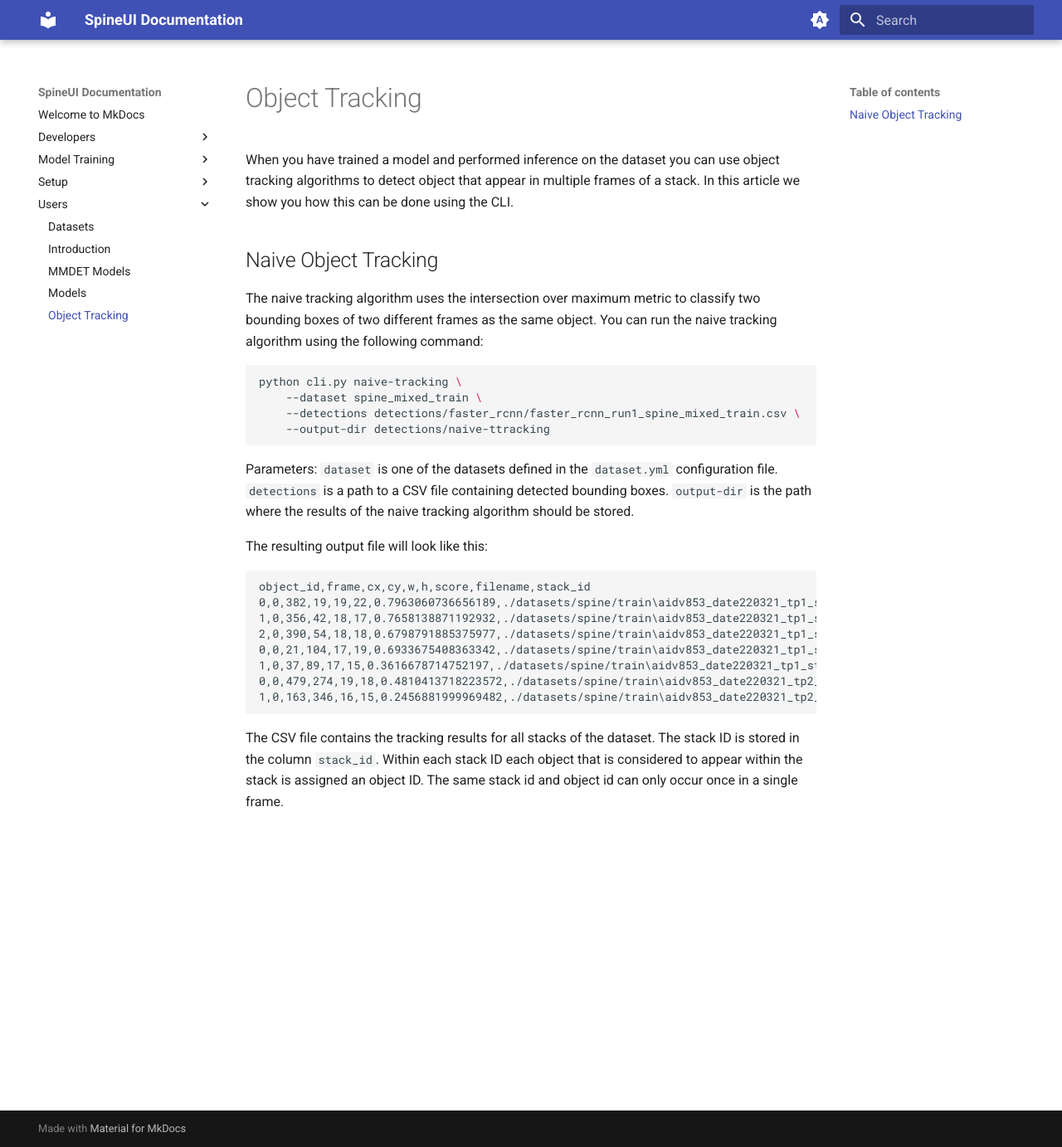
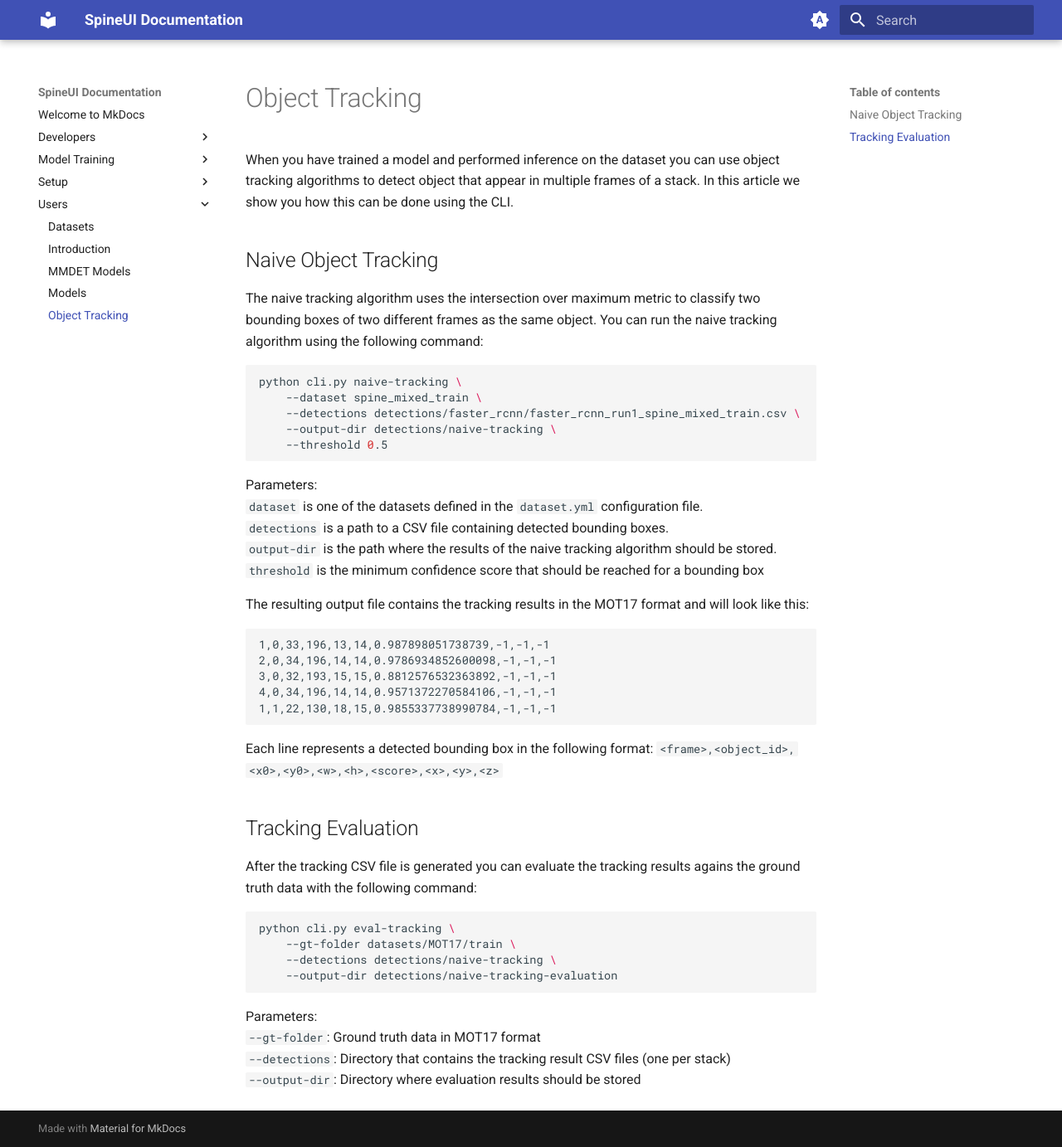
Before and after one commit to TNodeCode/SpineUI, an MkDocs documentation site: the page built from docs/Users/Object Tracking.md, in a window 1280 px wide and 1383 px high. Shown: the whole window at 83% size. Built offline with MkDocs 1.6.1 and Material for MkDocs 9.7.7, drawn with Linux system fonts in a browser that asks for light colours.

Commit message:
Updated documentation

````diff
--- a/cli.py
+++ b/cli.py
@@ -13,7 +13,8 @@ def cli():
 @click.option('--dataset', type=str, required=True, help='Dataset that should be used for object tracking')
 @click.option('--detections', type=click.Path(exists=True, file_okay=True, dir_okay=False), required=True, help='Path to a CSV file containing detections')
 @click.option('--output-dir', type=str, required=True, default='results_detection', help='Output directory')
-def naive_tracking(dataset: str, detections: str, output_dir: str):
+@click.option('--threshold', type=float, required=False, default=0.5, help='minimum confidence score')
+def naive_tracking(dataset: str, detections: str, output_dir: str, threshold: float):
     print("Perform tracking ...")
     # Get all available stacks in the dataset
     stacks = DatasetConfiguration.get_dataset_stacks(dataset_name=dataset)
@@ -44,8 +45,10 @@ def naive_tracking(dataset: str, detections: str, output_dir: str):
                 'y0': int,
                 'w': int,
                 'h': int,
+                'score': float,
             }
             cmd.traces_df = cmd.traces_df.astype(convert_dict)
+            cmd.traces_df = cmd.traces_df[cmd.traces_df['score'] >= threshold]
             cmd.traces_df.to_csv(f"{output_dir}/{stack_name}.txt", index=False, header=False)
 
         print("\r", end="")
--- a/docs/Users/Object Tracking.md
+++ b/docs/Users/Object Tracking.md
@@ -10,25 +10,41 @@ The naive tracking algorithm uses the intersection over maximum metric to classi
 python cli.py naive-tracking \
     --dataset spine_mixed_train \
     --detections detections/faster_rcnn/faster_rcnn_run1_spine_mixed_train.csv \
-    --output-dir detections/naive-ttracking
+    --output-dir detections/naive-tracking \
+    --threshold 0.5
 ```
 
-Parameters:
-`dataset` is one of the datasets defined in the `dataset.yml` configuration file.
-`detections` is a path to a CSV file containing detected bounding boxes.
-`output-dir` is the path where the results of the naive tracking algorithm should be stored.
+Parameters:<br>
+`dataset` is one of the datasets defined in the `dataset.yml` configuration file.<br>
+`detections` is a path to a CSV file containing detected bounding boxes.<br>
+`output-dir` is the path where the results of the naive tracking algorithm should be stored.<br>
+`threshold` is the minimum confidence score that should be reached for a bounding box<br>
 
-The resulting output file will look like this:
+The resulting output file contains the tracking results in the MOT17 format and will look like this:
 
 ```csv
-object_id,frame,cx,cy,w,h,score,filename,stack_id
-0,0,382,19,19,22,0.7963060736656189,./datasets/spine/train\aidv853_date220321_tp1_stack3_sub11_layer116.png,0
-1,0,356,42,18,17,0.7658138871192932,./datasets/spine/train\aidv853_date220321_tp1_stack3_sub11_layer116.png,0
-2,0,390,54,18,18,0.6798791885375977,./datasets/spine/train\aidv853_date220321_tp1_stack3_sub11_layer116.png,0
-0,0,21,104,17,19,0.6933675408363342,./datasets/spine/train\aidv853_date220321_tp1_stack3_sub12_layer069.png,2
-1,0,37,89,17,15,0.3616678714752197,./datasets/spine/train\aidv853_date220321_tp1_stack3_sub12_layer069.png,2
-0,0,479,274,19,18,0.4810413718223572,./datasets/spine/train\aidv853_date220321_tp2_stack2_sub21_layer063.png,3
-1,0,163,346,16,15,0.2456881999969482,./datasets/spine/train\aidv853_date220321_tp2_stack2_sub21_layer063.png,3
+1,0,33,196,13,14,0.987898051738739,-1,-1,-1
+2,0,34,196,14,14,0.9786934852600098,-1,-1,-1
+3,0,32,193,15,15,0.8812576532363892,-1,-1,-1
+4,0,34,196,14,14,0.9571372270584106,-1,-1,-1
+1,1,22,130,18,15,0.9855337738990784,-1,-1,-1
 ```
 
-The CSV file contains the tracking results for all stacks of the dataset. The stack ID is stored in the column `stack_id`. Within each stack ID each object that is considered to appear within the stack is assigned an object ID. The same stack id and object id can only occur once in a single frame.
+Each line represents a detected bounding box in the following format:
+`<frame>,<object_id>,<x0>,<y0>,<w>,<h>,<score>,<x>,<y>,<z>`
+
+## Tracking Evaluation
+
+After the tracking CSV file is generated you can evaluate the tracking results agains the ground truth data with the following command:
+
+```bash
+python cli.py eval-tracking \
+    --gt-folder datasets/MOT17/train \
+    --detections detections/naive-tracking \
+    --output-dir detections/naive-tracking-evaluation
+```
+
+Parameters:<br>
+`--gt-folder`: Ground truth data in MOT17 format<br>
+`--detections`: Directory that contains the tracking result CSV files (one per stack)<br>
+`--output-dir`: Directory where evaluation results should be stored<br>
````
